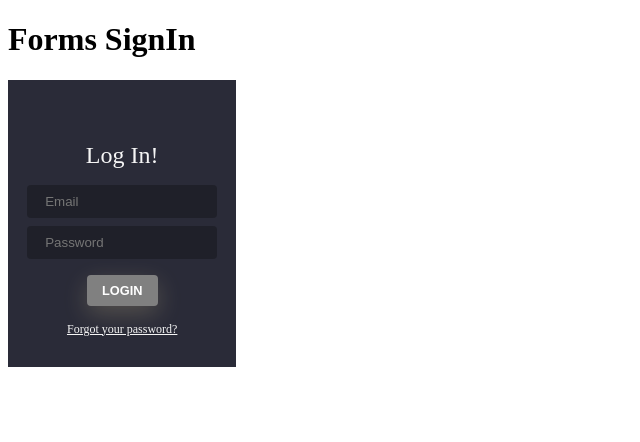
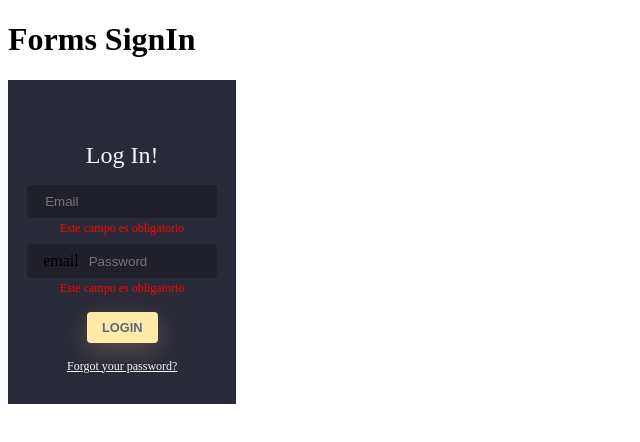
Before and after one commit to sole-arguello/proyectoDeClases, an Angular app in the folder clase4/: page / in a window 1280 px wide. Shown: the top 442 px of the page, without its empty margins (0-640 px from the left). Built offline with nearby package versions, Linux system fonts and the light colour scheme.

Commit message:
aplico manejo de errores  con datos del navegador

```diff
--- a/clase4/src/app/signin/signin.component.css
+++ b/clase4/src/app/signin/signin.component.css
@@ -81,3 +81,9 @@
    .btn-link:hover {
     color: #ffeba7;
    }
+
+   .error{
+    color: red;
+    font-size: 12px;
+    margin: 0;
+   }
--- a/clase4/src/app/signin/signin.component.html
+++ b/clase4/src/app/signin/signin.component.html
@@ -11,24 +11,29 @@
             placeholder="Email" class="input-field"
             name="email" type="email"
 
-            ngModel required
+            ngModel required email
 
         >
       </div>
-
+      <span class="error" *ngIf="myForm.form.controls['email']?.errors?.['required']">Este campo es obligatorio </span>
 
       <div class="field">
-
+        email
         <input
         autocomplete="off" id="logpass"
         placeholder="Password" class="input-field"
         name="password" type="password"
 
-        ngModel
+        ngModel required
+        minlength="3" maxlength="10"
         >
+
       </div>
+      <span class="error" *ngIf="myForm.form.controls['password']?.errors?.['required']">Este campo es obligatorio </span>
+
       <button class="btn" type="submit" (click)="submit(myForm)"
-      [disabled]="myForm.status ===  'INVALID'">Login</button>
+      >Login</button>
+      <!-- [disabled]="myForm.status ===  'INVALID'" -->
 
 
       <a href="#" class="btn-link">Forgot your password?</a>
```
